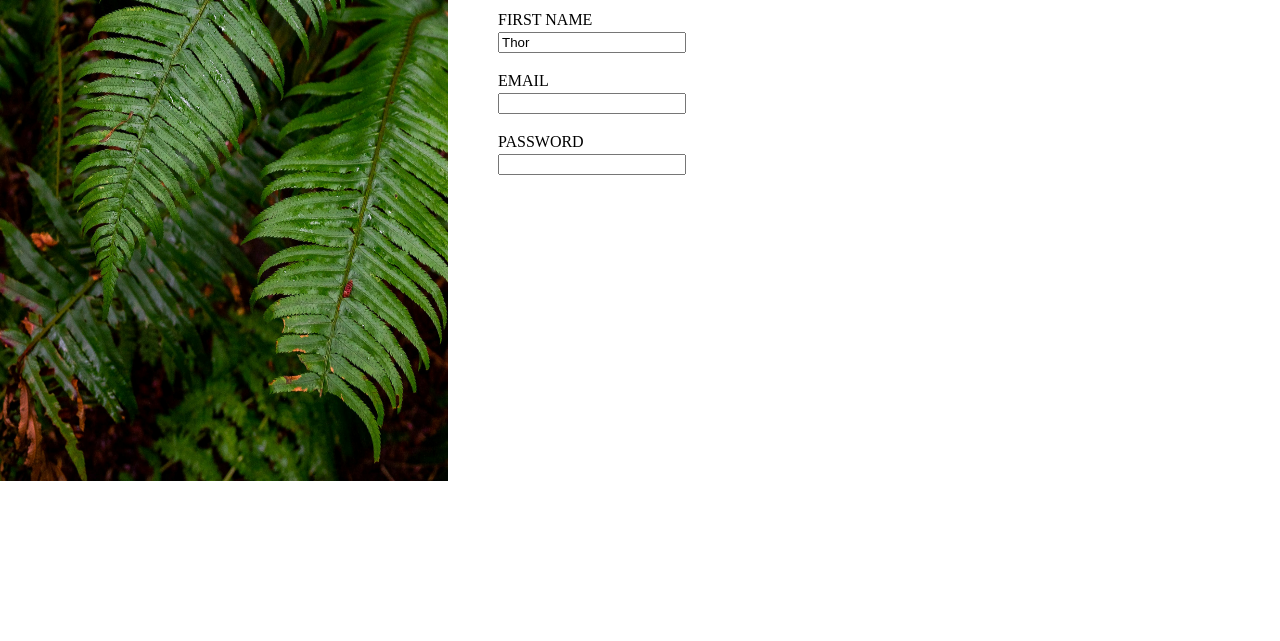
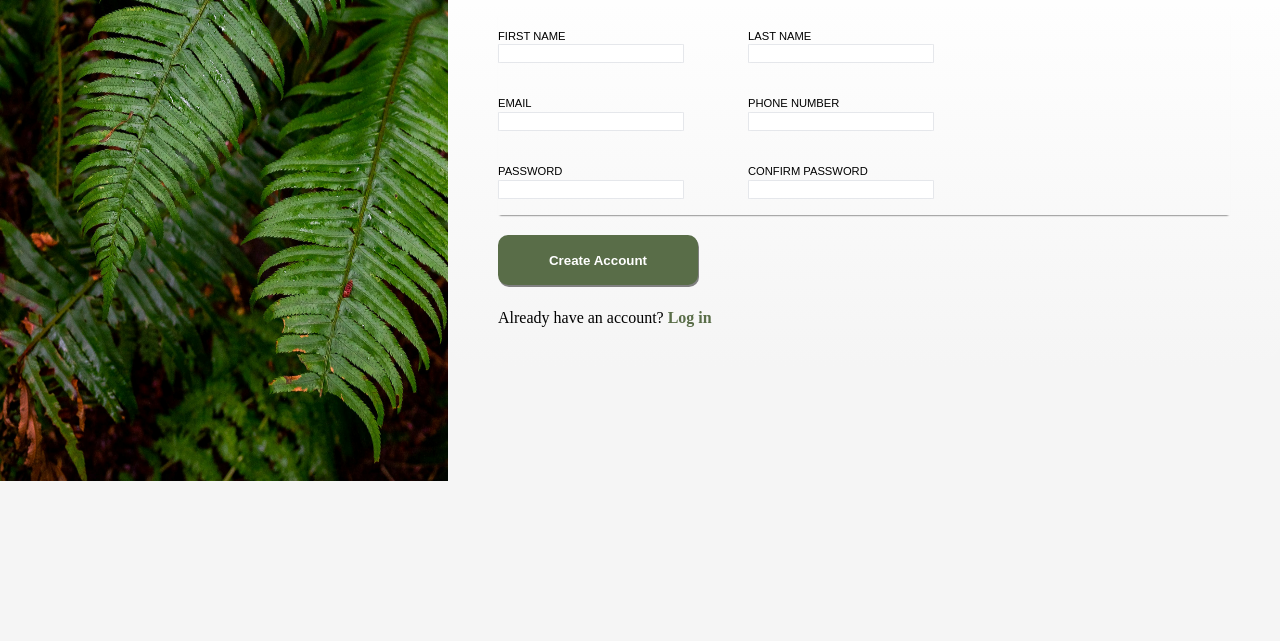
Before and after one commit to MaycoSec/odin-signup-form, a plain HTML site: page index.html in a window 1280 px wide. Shown: the part 319-960 px from the top of the page. After the commit the page ends 807 px from the top, so only its background shows below. Drawn offline with Linux system fonts and the light colour scheme.

Commit message:
Complete the project

```diff
--- a/index.html
+++ b/index.html
@@ -23,10 +23,12 @@
 
             <div id="form-area">
                 <h1>Let's do this!</h1>
-                <form action="/index.html" method="get"></form>
+                <form action="index.html" method="get" name="create-account">
+                    <div class="left-right">
+                        <div class="left">
                             <p class="input">
                                 <label for="fname">FIRST NAME</label>
-                    <input type="text" id="fname" name="fname"  value="Thor">
+                                <input type="text" id="fname" name="fname" >
                             </p>
                             <p class="input">
                                 <label for="email">EMAIL</label>
@@ -34,8 +36,29 @@
                             </p>
                             <p class="input">
                                 <label for="password">PASSWORD</label>
-                    <input type="password" name="password" id="password">
+                                <input minlength="8" type="password" name="password" id="password">
                             </p>
+                        </div>
+                        <div class="right">
+                            <p class="input">
+                                <label for="lname">LAST NAME</label>
+                                <input type="text" id="lname" name="lname">
+                            </p>
+                            <p class="input">
+                                <label for="phone">PHONE NUMBER</label>
+                                <input type="tel" id="phone" name="phone">
+                            </p>
+                            <p class="input">
+                                <label for="confirmed-password">CONFIRM PASSWORD</label>
+                                <input minlength="8" type="password" id="confirmed-password" name="cpassword">
+                            </p>
+                        </div>
+                    </div>
+                    <div class="form-footer">
+                        <button id="create" type="submit">Create Account</button>
+                        <p>Already have an account? <a href="#">Log in</a></p>
+                </form>
+            </div>
             </div>
         </main>
     </div>
--- a/style.css
+++ b/style.css
@@ -4,6 +4,7 @@
  }
 
  body, html  {
+    background-color: whitesmoke;
     margin: 0;
     padding: 0;
     line-height: 1.5;
@@ -26,6 +27,7 @@
     width: 35vw;
     height: 15vh;
     position: absolute;
+    /* position: sticky; */
     top: 150px;
     z-index: 2;
     background-color: rgba(0, 0, 0, 0.5);
@@ -43,23 +45,31 @@
 }
 
 main {
-    padding: 50px;
-    margin-top: 60px;
+    /* padding-left: 50px;
+    padding-right: 50px; */
+    /* margin-top: 60px; */
     width: 100%;
     height: 100vh;
 }
 
 section#heading {
+    padding-top: 120px;
+    padding-left: 50px;
+    padding-right: 50px;
+
     font-family: Arial, Helvetica, sans-serif;
-    background-color: rgb(250, 250, 250);
     text-align: justify;
     font-size: 18px;
     font-weight: 600;
-    /* padding: 40px; */
 }
 
-form {
-    display: flex;
+#form-area {
+    padding-left: 50px;
+    padding-right: 50px;
+    padding-bottom: 20px;
+    /* background-color: white; */
+    background-image: linear-gradient(to bottom, white, whitesmoke );
+    border-radius: 5%;
 }
 
 p.input {
@@ -68,11 +78,65 @@ p.input {
 }
 
 #form-area > h1 {
-    font-size: 18px;
+    font-size: 1.4rem;
     font-weight: 400;
     font-family: Arial, Helvetica, sans-serif;
 }
 
 p.input > input {
     width: 180px;
+    border: solid 1px #E5E7EB;
+    border-radius: 2%;
 }
+
+p.input > input:focus {
+    box-shadow: 2px 2px black;
+}
+
+p.input > input[type=password]:invalid {
+    border: solid 1px red;
+}
+
+div.right {
+    display: flex;
+    flex-direction: column;
+}
+
+div.left {
+    display: flex;
+    flex-direction: column;
+}
+
+div.left-right {
+    display: flex;
+    gap: 5vw;
+    box-shadow: 0 2px 2px -2px black;
+}
+
+p.input > label {
+    font-family: Arial, Helvetica, sans-serif;
+    font-size: 0.7rem;
+}
+
+
+.form-footer a {
+    color: #596D48;
+    font-weight: bold;
+    text-decoration: none;
+}
+
+button#create {
+    cursor: pointer;
+    color: white;
+    text-align: center;
+    font-weight: bold;
+    border: none;
+    box-shadow: 1px 2px gray;
+    height: 50px;
+    width: 200px;
+    margin-top: 20px;
+    padding: 10px;
+    margin-bottom: 5px;
+    border-radius: 10px;
+    background-color: #596D48;
+}
```
Lines whose indentation alone changed are shown as unchanged.
